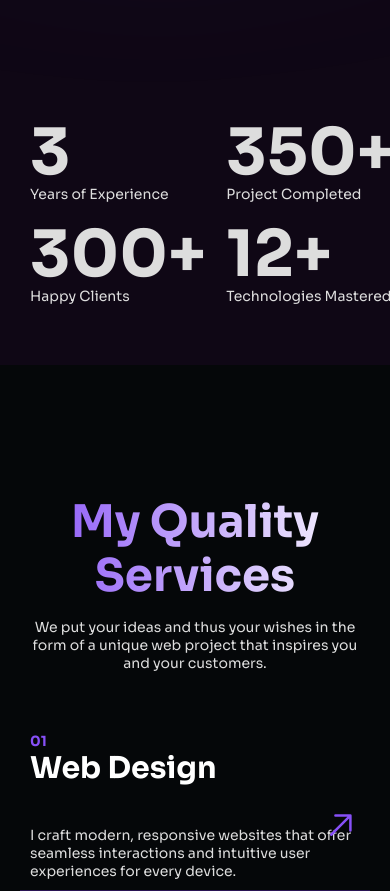
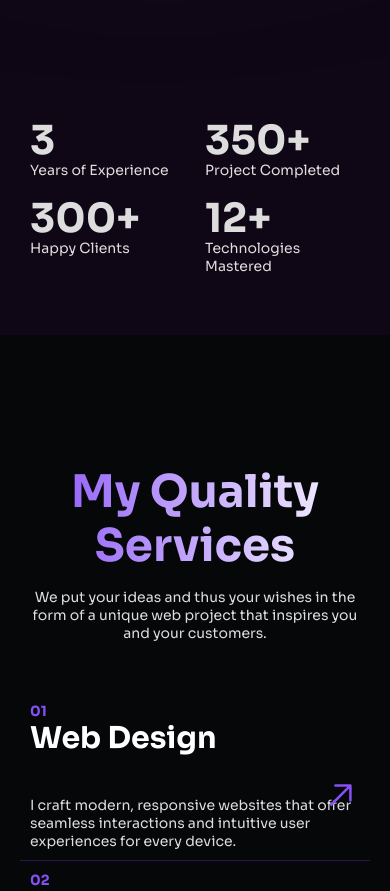
Before and after one commit to Mdshoaib77/mdshoaib, a React (Vite) app: page / in a window 390 px wide. Shown: the part 1200-2091 px from the top of the page. Built offline with nearby package versions, Linux system fonts and the light colour scheme.

Commit message:
Update index.css

```diff
--- a/src/styles/index.css
+++ b/src/styles/index.css
@@ -874,7 +874,9 @@ body.loaded {
     grid-template-columns: 1fr;
     gap: 15px;
   }
-
+  .funfact-area .number {
+    font-size: 40px; /* or smaller, like 16px */
+  }
   .hero-section .intro_text svg text {
     font-size: 80px;
   }
```
